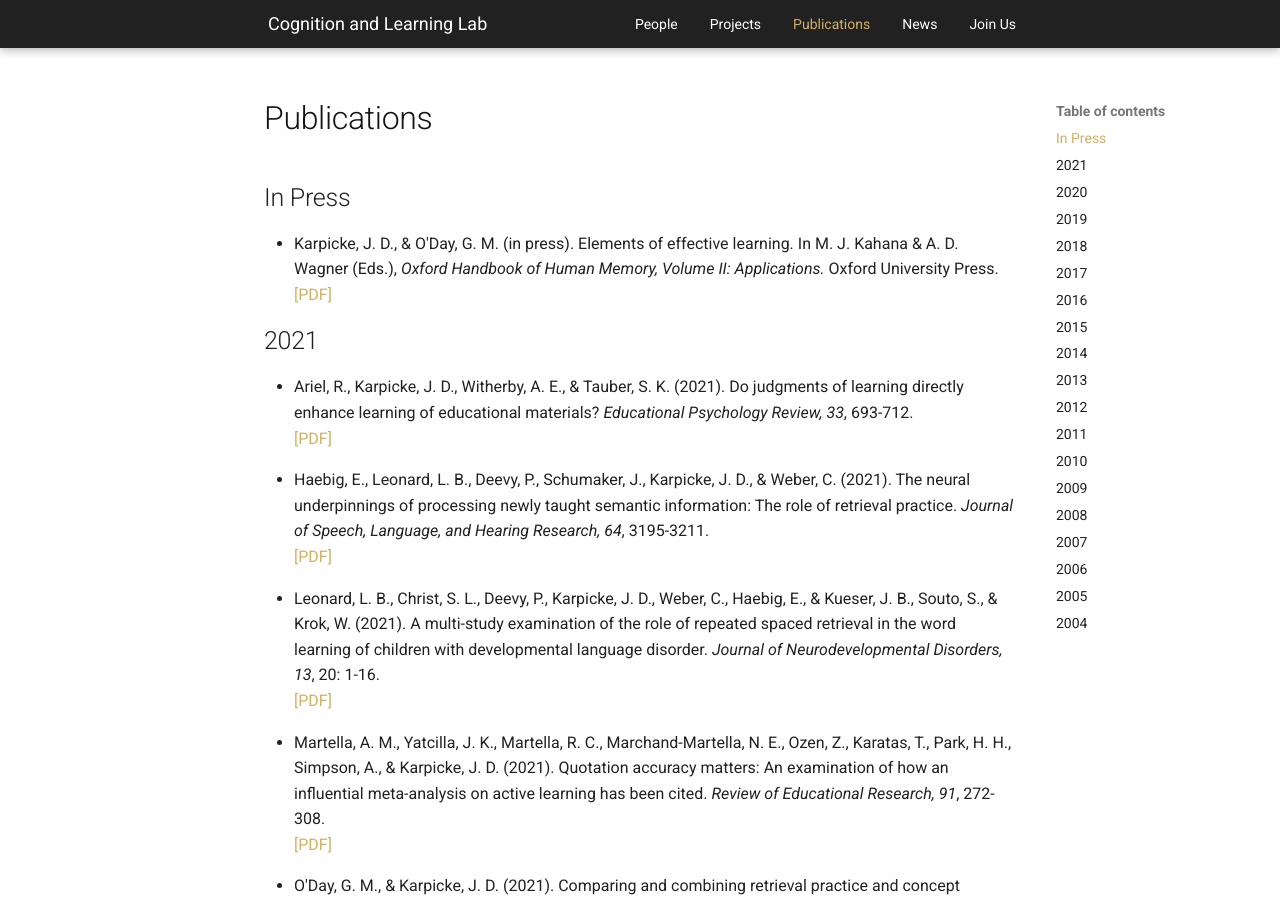
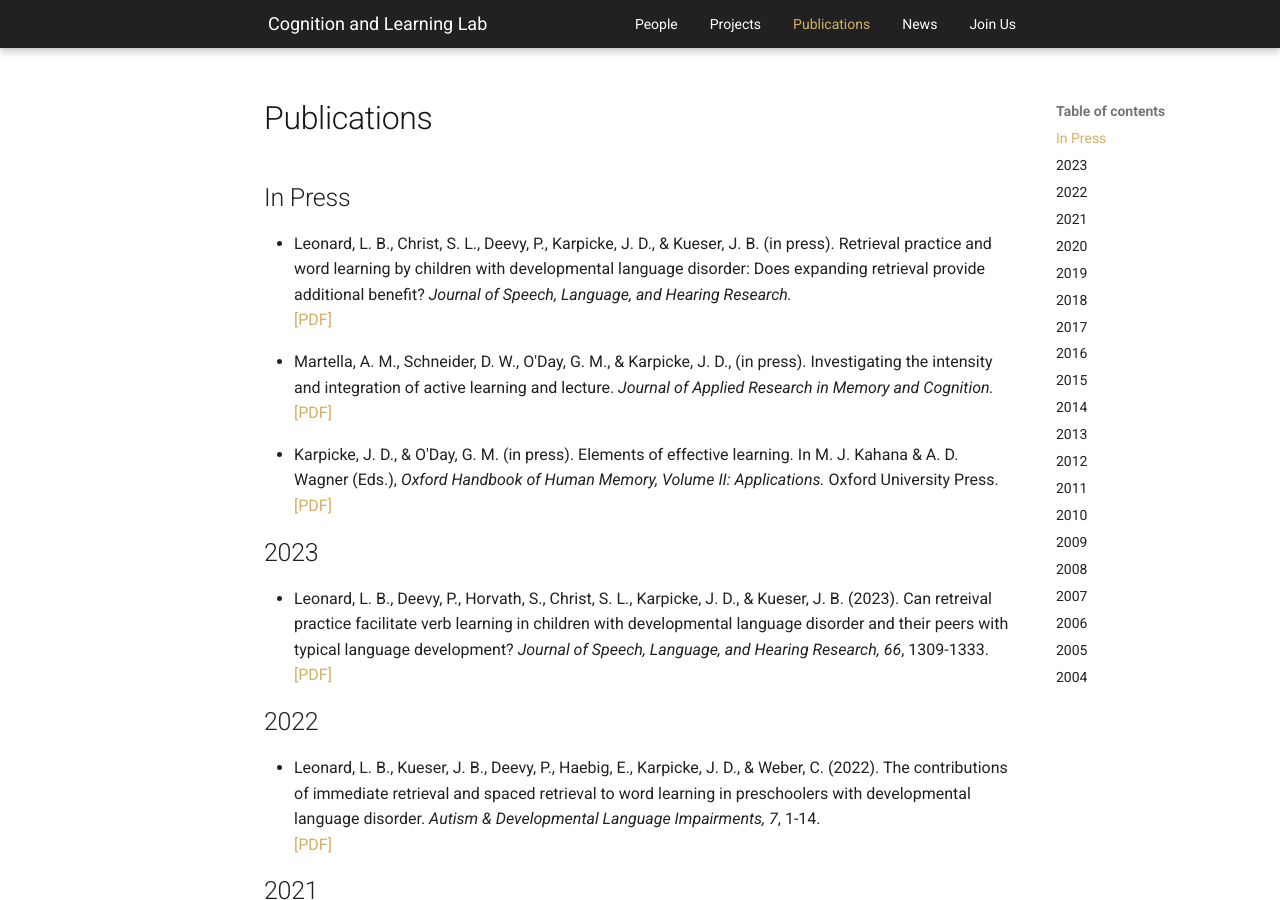
Before and after one commit to shivanya-chandra/pcllab.github.io, an MkDocs documentation site: the page built from docs/publications.md, in a window 1280 px wide and 900 px high. Built offline with MkDocs 1.6.1 and Material for MkDocs 9.7.7, drawn with Linux system fonts in a browser that asks for light colours; comment, search, counter and statistics services are not loaded.

Commit message:
Update publications.md

```diff
--- a/docs/publications.md
+++ b/docs/publications.md
@@ -15,7 +15,19 @@ hide:
 
 ## In Press
 
+- Leonard, L. B., Christ, S. L., Deevy, P., Karpicke, J. D., & Kueser, J. B. (in press). Retrieval practice and word learning by children with developmental language disorder: Does expanding retrieval provide additional benefit? _Journal of Speech, Language, and Hearing Research._  <br> [[PDF]](downloads/inpress_Leonard_et_al_JSLHR_Expanding_Retrieval.pdf){target="\_blank" rel="noreferrer"}
+
+- Martella, A. M., Schneider, D. W., O'Day, G. M., & Karpicke, J. D., (in press). Investigating the intensity and integration of active learning and lecture. _Journal of Applied Research in Memory and Cognition._ <br> [[PDF]](downloads/inpress_Martella_et_al_JARMAC.pdf){target="\_blank" rel="noreferrer"}
+
 - Karpicke, J. D., & O'Day, G. M. (in press). Elements of effective learning. In M. J. Kahana & A. D. Wagner (Eds.), _Oxford Handbook of Human Memory, Volume II: Applications._ Oxford University Press. <br> [[PDF]](downloads/inpress_Karpicke_ODay_Oxford_Handbook.pdf){target="\_blank" rel="noreferrer"}
+
+## 2023
+
+- Leonard, L. B., Deevy, P., Horvath, S., Christ, S. L., Karpicke, J. D., & Kueser, J. B. (2023). Can retreival practice facilitate verb learning in children with developmental language disorder and their peers with typical language development? _Journal of Speech, Language, and Hearing Research, 66_, 1309-1333. <br> [[PDF]](downloads/2023/2023_Leonard_et_al_JSLHR.pdf){target="\_blank" rel="noreferrer"}
+
+## 2022
+
+- Leonard, L. B., Kueser, J. B., Deevy, P., Haebig, E., Karpicke, J. D., & Weber, C. (2022). The contributions of immediate retrieval and spaced retrieval to word learning in preschoolers with developmental language disorder. _Autism & Developmental Language Impairments, 7_, 1-14. <br> [[PDF]](downloads/2022/2022_Leonard_et_al_ADLI.pdf){target="\_blank" rel="noreferrer"}
 
 ## 2021
 
```
